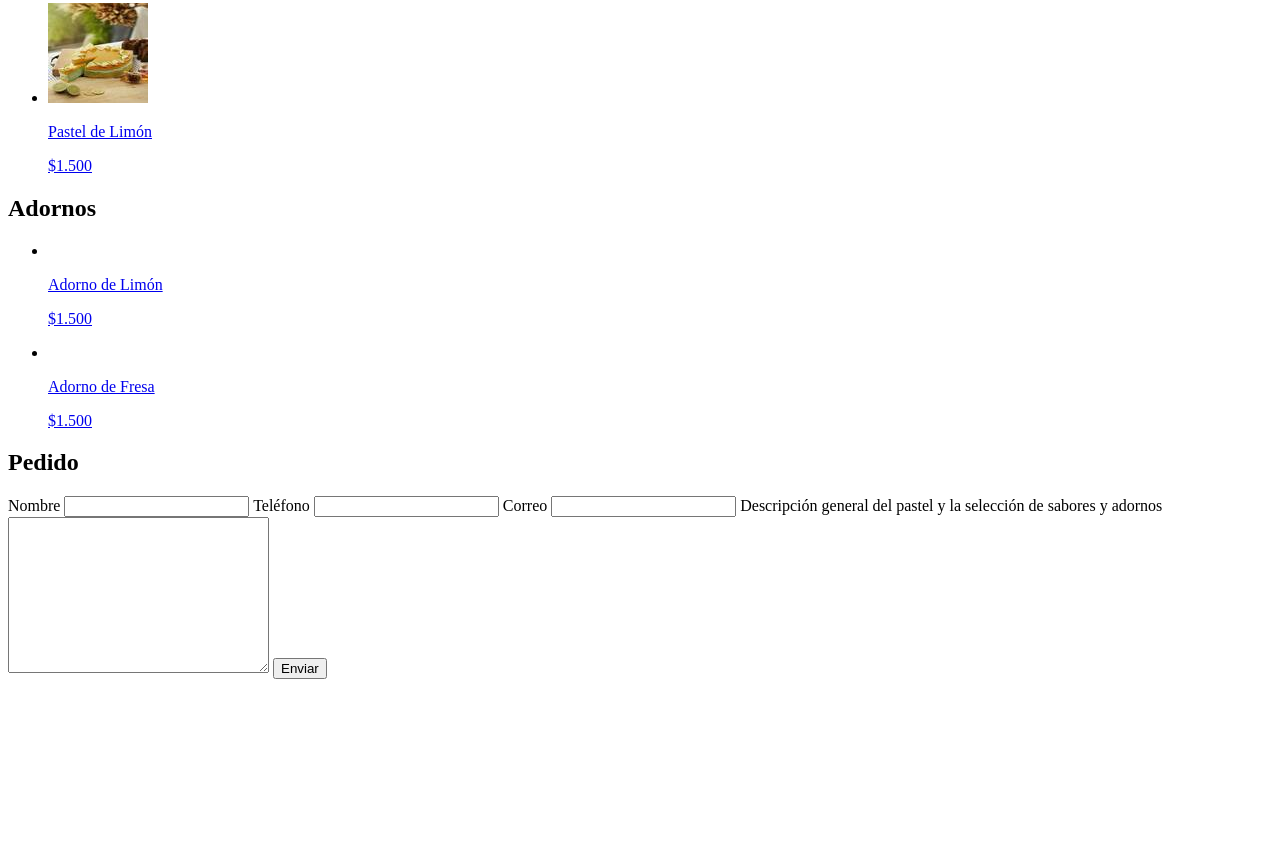
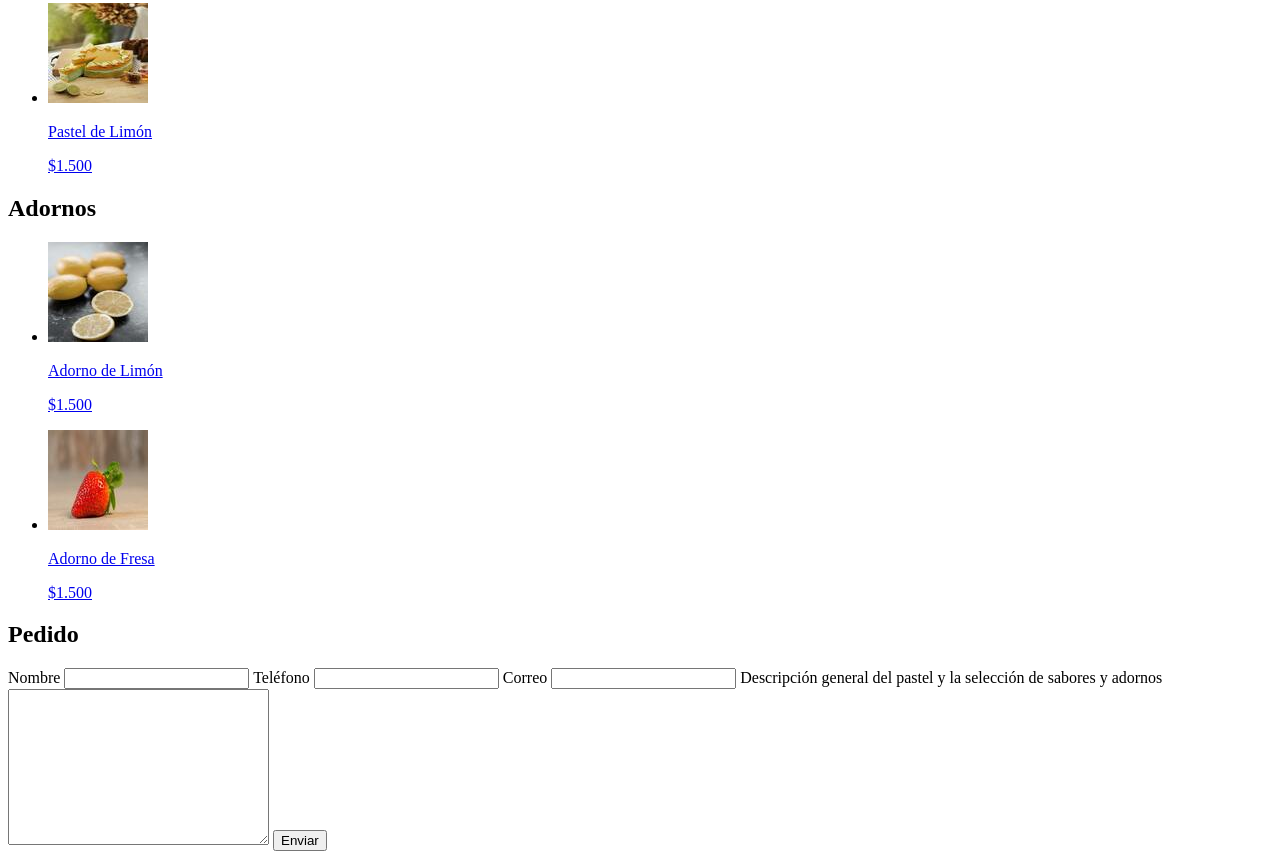
Before and after one commit to OscarSantos98/FrontEnd-Mission-HTML, a plain HTML site: page views/index.html in a window 1280 px wide. Shown: the part 1048-1907 px from the top of the page. Before the commit the page ends 1735 px from the top, so only its background shows below. Drawn offline with Linux system fonts and the light colour scheme.

Commit message:
Add: topping images to index

```diff
--- a/views/index.html
+++ b/views/index.html
@@ -58,14 +58,14 @@
     <ul>
         <li>
             <a href="?adorno=1">
-                <img src="../assets/img/1.jpg" alt="">
+                <img src="../assets/img/lemon.jpg" alt="">
                 <p>Adorno de Limón</p>
                 <p>$1.500</p>
             </a>
         </li>
         <li>
             <a href="?adorno=2">
-                <img src="../assets/img/2.jpg" alt="">
+                <img src="../assets/img/strawberry.jpg" alt="">
                 <p>Adorno de Fresa</p>
                 <p>$1.500</p>
             </a>
```
